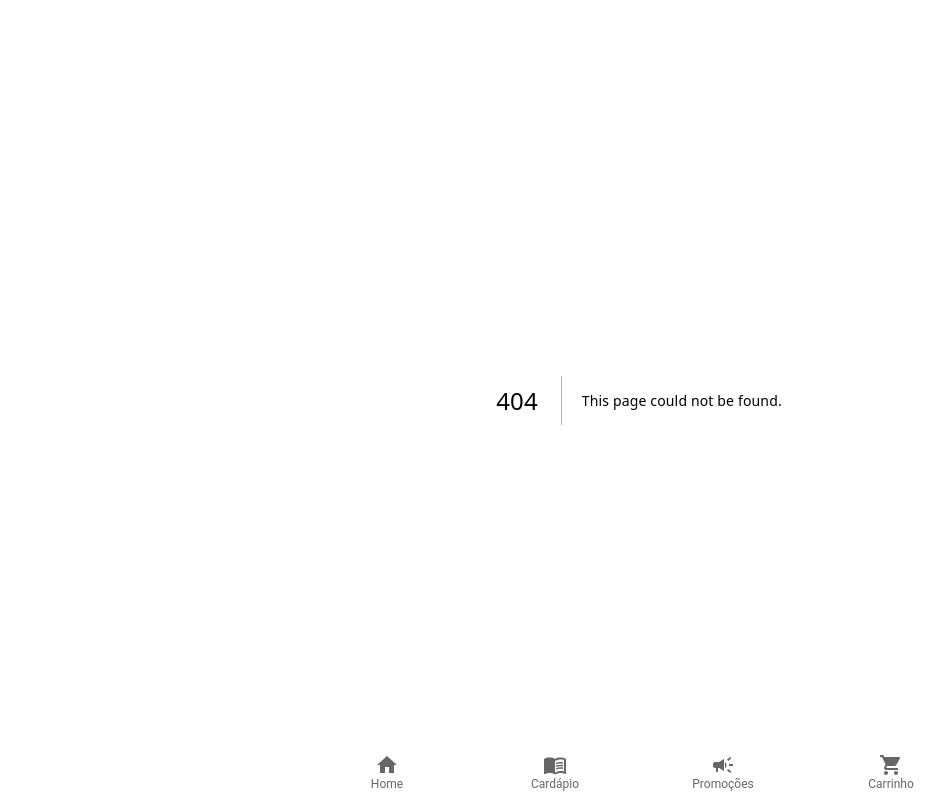
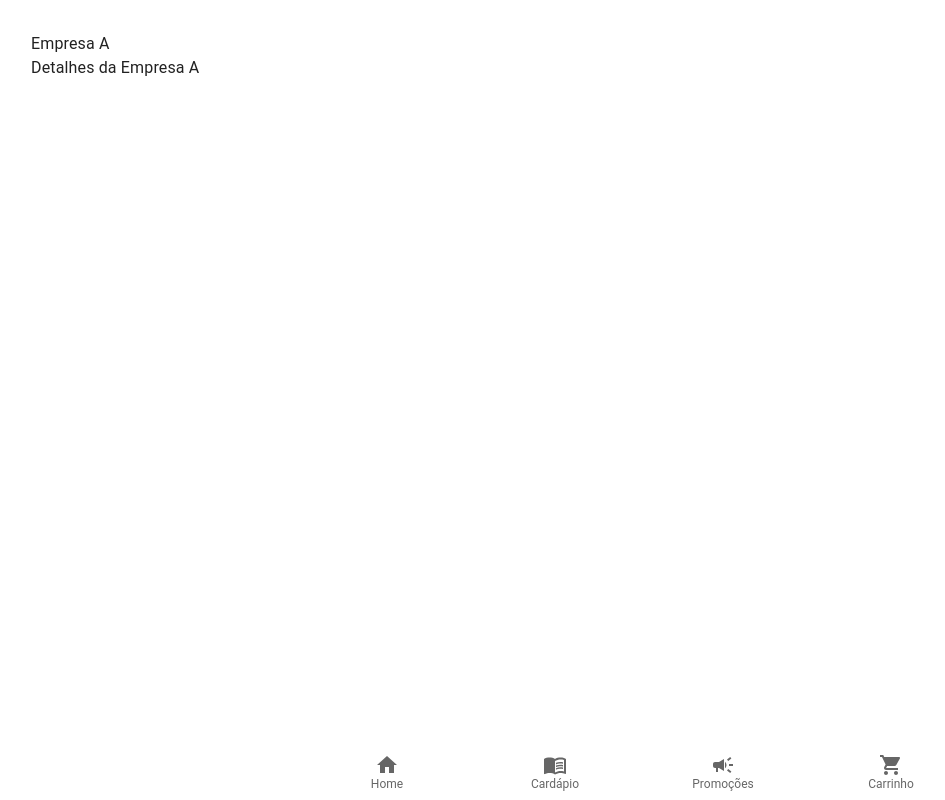
Before and after one commit to henriqueFOG/ProjetoDelivery, a Next.js app: page /clients/1 in a window 1280 px wide. Before the commit this address had no page. Shown: the whole page, without its empty margins (1-946 px from the left). Built offline with nearby package versions, Linux system fonts and the light colour scheme.

Commit message:
Create [id].tsx

```diff
--- /dev/null
+++ b/src/pages/clients/[id].tsx
@@ -0,0 +1,24 @@
+import { useRouter } from 'next/router';
+import { clientes } from '../../data/clientes';
+import{Box,TextField} from '@mui/material';
+
+const ClientePage = () => {
+  const router = useRouter();
+  const { id } = router.query;
+  const cliente = clientes.find(cliente => cliente.id === id);
+
+  return (
+    <Box p={4}>
+      {cliente ? (
+        <>
+          <div>{cliente.nome}</div>
+<div>{cliente.detalhes}</div>
+        </>
+      ) : (
+        <TextField>Cliente não encontrado.</TextField>
+      )}
+    </Box>
+  );
+};
+
+export default ClientePage;
```
